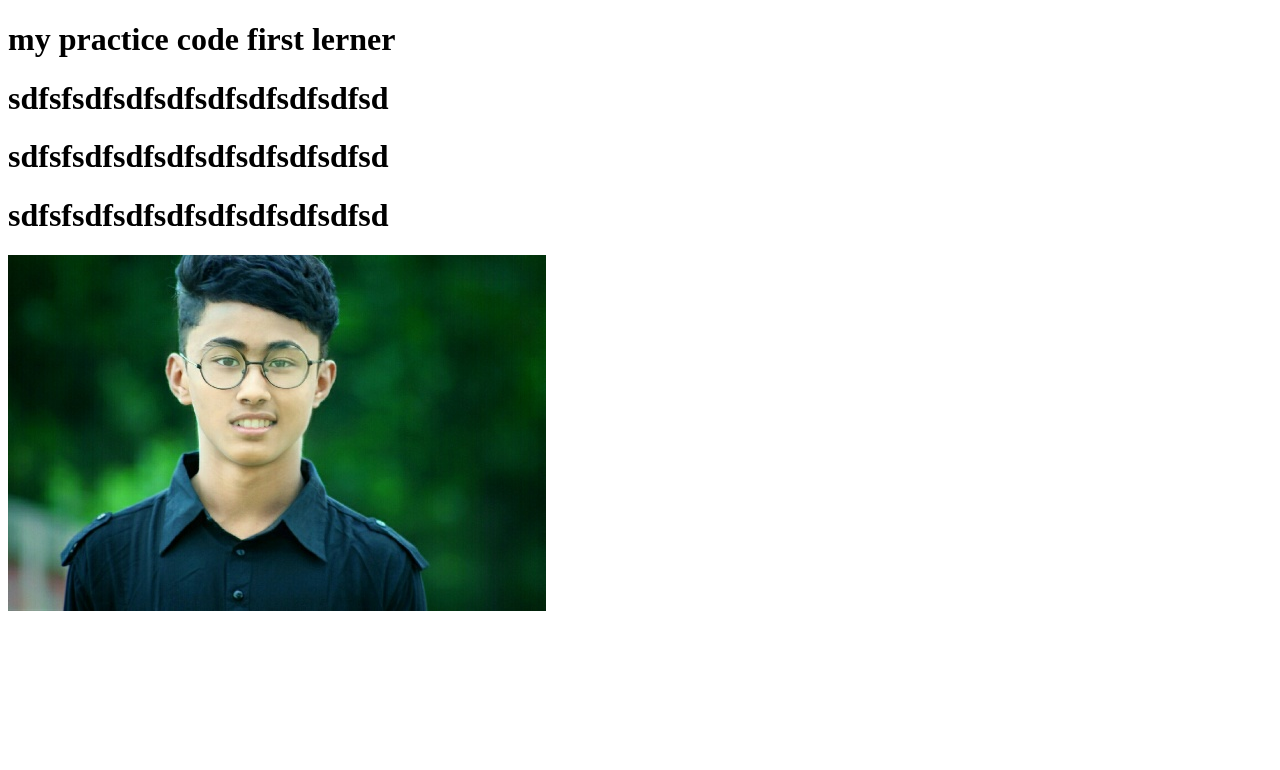
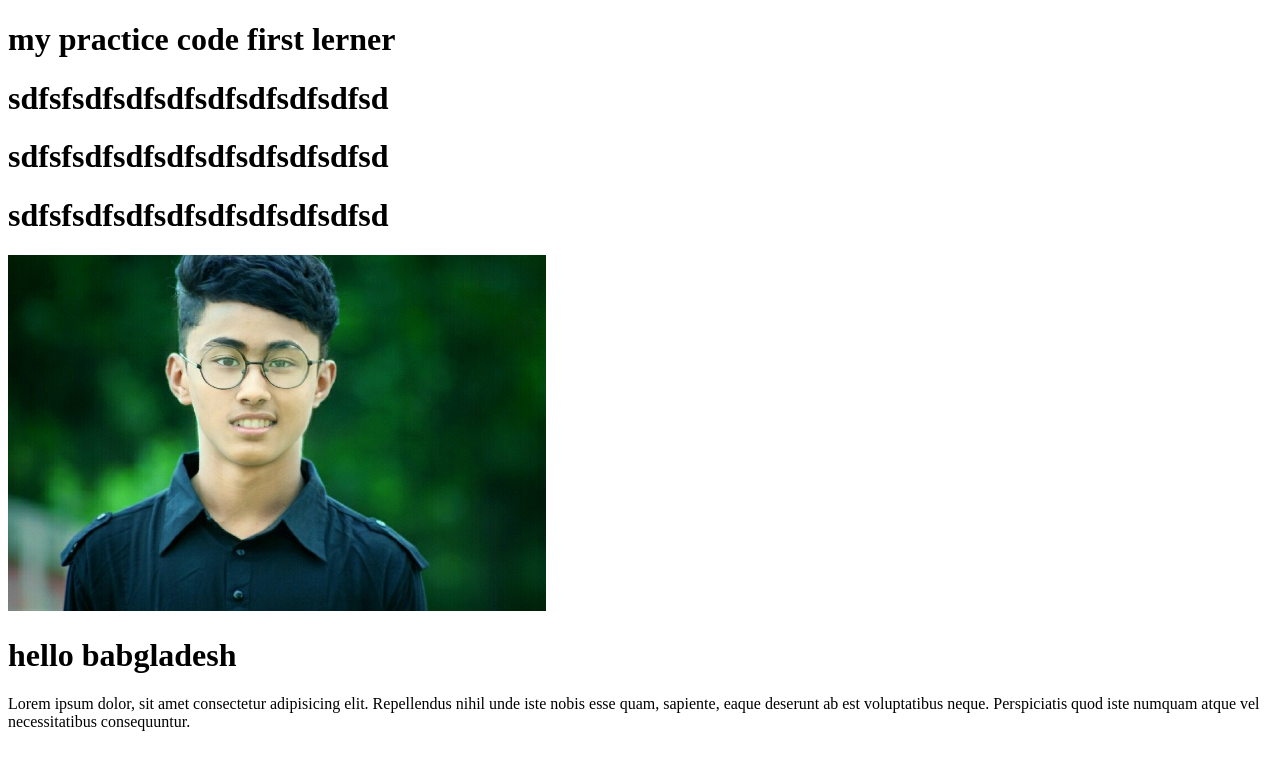
Before and after one commit to prokash-cuch/second-repository, a plain HTML site: page index.html in a window 1280 px wide. Drawn offline with Linux system fonts and the light colour scheme.

Commit message:
paragrachp

```diff
--- a/index.html
+++ b/index.html
@@ -13,5 +13,9 @@
     <h1>sdfsfsdfsdfsdfsdfsdfsdfsdfsd</h1>
     <h1>sdfsfsdfsdfsdfsdfsdfsdfsdfsd</h1>
     <img src="2222.JPG" alt="">
+    <div>
+        <h1>hello babgladesh</h1>
+        <p>Lorem ipsum dolor, sit amet consectetur adipisicing elit. Repellendus nihil unde iste nobis esse quam, sapiente, eaque deserunt ab est voluptatibus neque. Perspiciatis quod iste numquam atque vel necessitatibus consequuntur.</p>
+    </div>
 </body>
 </html>
```
